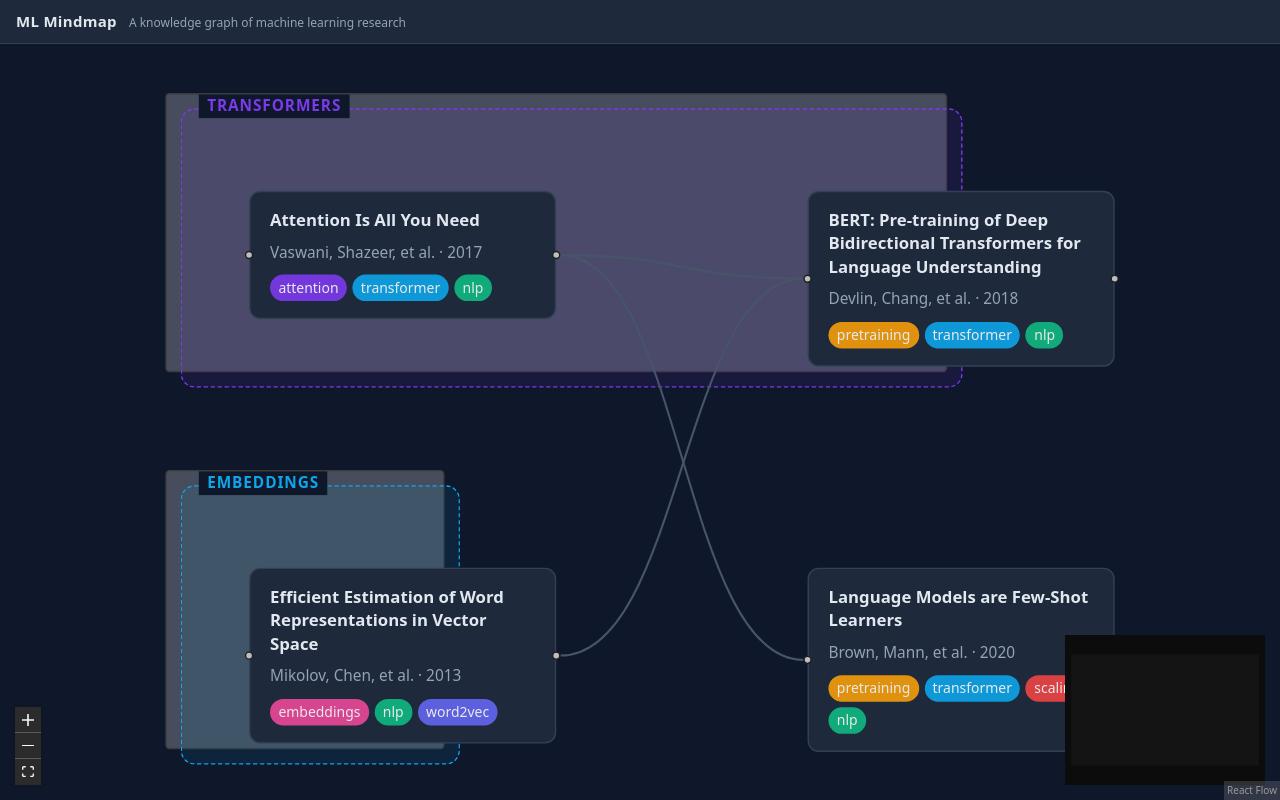
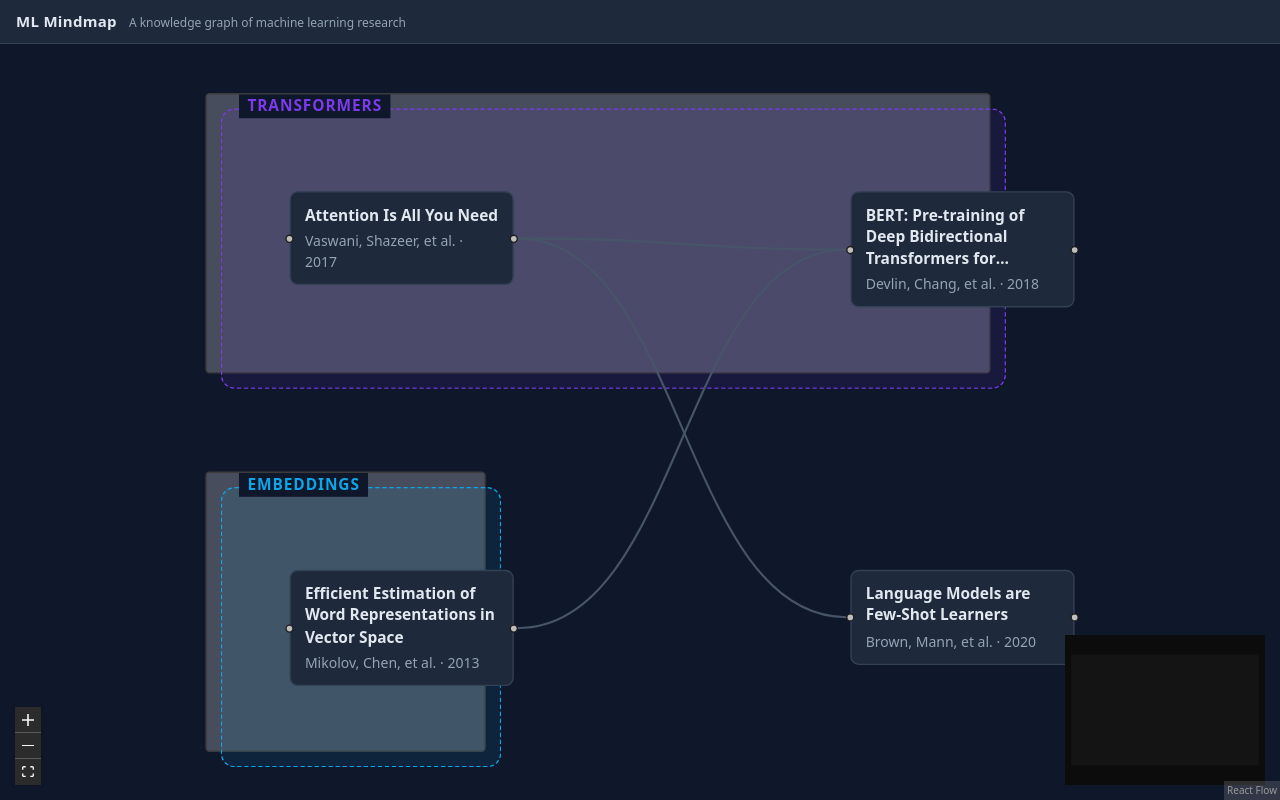
Before and after one commit to rpw1134/ml-mindmap, a React (Vite) app: page / in a window 1280 px wide. Built offline with nearby package versions, Linux system fonts and the light colour scheme.

Commit message:
node size bug fix

```diff
--- a/src/App.css
+++ b/src/App.css
@@ -46,9 +46,9 @@
 .paper-node {
   background: var(--bg-surface);
   border: 1px solid var(--border);
-  border-radius: 8px;
-  padding: 12px 14px;
-  width: 220px;
+  border-radius: 6px;
+  padding: 8px 10px;
+  width: 160px;
   cursor: pointer;
   transition: border-color 0.15s, box-shadow 0.15s;
 }
@@ -59,7 +59,7 @@
 }
 
 .paper-node__title {
-  font-size: 12px;
+  font-size: 11px;
   font-weight: 600;
   color: var(--text);
   line-height: 1.4;
@@ -67,28 +67,12 @@
   -webkit-line-clamp: 3;
   -webkit-box-orient: vertical;
   overflow: hidden;
-  margin-bottom: 6px;
+  margin-bottom: 4px;
 }
 
 .paper-node__meta {
-  font-size: 11px;
+  font-size: 10px;
   color: var(--text-muted);
-  margin-bottom: 8px;
-}
-
-.paper-node__tags {
-  display: flex;
-  flex-wrap: wrap;
-  gap: 4px;
-}
-
-.paper-node__tag {
-  font-size: 10px;
-  font-weight: 500;
-  padding: 2px 6px;
-  border-radius: 100px;
-  color: #fff;
-  opacity: 0.9;
 }
 
 /* ─── Group node ──────────────────────────────────────────────── */
--- a/src/components/MindMap.tsx
+++ b/src/components/MindMap.tsx
@@ -25,8 +25,10 @@ const nodeTypes = {
 export default function MindMap() {
   const [selectedPaper, setSelectedPaper] = useState<Paper | null>(null);
 
-  const handleSelect = useCallback((paper: Paper) => {
-    setSelectedPaper(paper);
+  const handleNodeClick = useCallback((_event: React.MouseEvent, node: AnyNode) => {
+    if (node.type === 'paper') {
+      setSelectedPaper(node.data as Paper);
+    }
   }, []);
 
   const handleClose = useCallback(() => {
@@ -42,7 +44,6 @@ export default function MindMap() {
         position: g.position,
         data: g,
         style: { width: g.size.width, height: g.size.height },
-        // zIndex -1 keeps groups behind paper nodes
         zIndex: -1,
         selectable: false,
         draggable: false,
@@ -50,17 +51,17 @@ export default function MindMap() {
     [],
   );
 
-  // Convert paper data → React Flow nodes, attaching the select handler
+  // Convert paper data → React Flow nodes
   const paperNodes: AnyNode[] = useMemo(
     () =>
       mindmapData.papers.map((p) => ({
         id: p.id,
         type: 'paper',
         position: p.position,
-        data: { ...p, onSelect: handleSelect },
+        data: p,
         draggable: false,
       })),
-    [handleSelect],
+    [],
   );
 
   const nodes: AnyNode[] = useMemo(
@@ -76,7 +77,6 @@ export default function MindMap() {
         source: e.source,
         target: e.target,
         label: e.label,
-        // Styling for optional labels
         labelStyle: { fill: '#94a3b8', fontSize: 11 },
         labelBgStyle: { fill: '#1e293b', fillOpacity: 0.8 },
         style: { stroke: '#475569', strokeWidth: 1.5 },
@@ -92,7 +92,7 @@ export default function MindMap() {
         nodeTypes={nodeTypes}
         nodesDraggable={false}
         nodesConnectable={false}
-        elementsSelectable={false}
+        onNodeClick={handleNodeClick}
         fitView
         fitViewOptions={{ padding: 0.15 }}
         colorMode="dark"
--- a/src/components/PaperNode.tsx
+++ b/src/components/PaperNode.tsx
@@ -2,63 +2,20 @@ import { memo } from 'react';
 import { Handle, Position } from '@xyflow/react';
 import type { Paper } from '../types';
 
-// Tag colors — cycles through these for distinct visual separation
-const TAG_COLORS = [
-  '#7c3aed', // violet
-  '#0ea5e9', // sky
-  '#10b981', // emerald
-  '#f59e0b', // amber
-  '#ef4444', // red
-  '#ec4899', // pink
-  '#6366f1', // indigo
-];
-
-const tagColorCache = new Map<string, string>();
-let tagColorIndex = 0;
-
-function getTagColor(tag: string): string {
-  if (!tagColorCache.has(tag)) {
-    tagColorCache.set(tag, TAG_COLORS[tagColorIndex % TAG_COLORS.length]);
-    tagColorIndex++;
-  }
-  return tagColorCache.get(tag)!;
-}
-
-type PaperNodeData = Paper & { onSelect: (paper: Paper) => void };
-
-function PaperNode({ data }: { data: PaperNodeData }) {
+function PaperNode({ data }: { data: Paper }) {
   const displayAuthors =
     data.authors.length > 2
       ? `${data.authors[0]}, ${data.authors[1]}, et al.`
       : data.authors.join(', ');
 
   return (
-    <div
-      className="paper-node"
-      onClick={() => data.onSelect(data)}
-      title="Click for details"
-    >
+    <div className="paper-node">
       <Handle type="target" position={Position.Left} />
       <Handle type="source" position={Position.Right} />
-
       <div className="paper-node__title">{data.title}</div>
       <div className="paper-node__meta">
         {displayAuthors} · {data.year}
       </div>
-
-      {data.tags && data.tags.length > 0 && (
-        <div className="paper-node__tags">
-          {data.tags.map((tag) => (
-            <span
-              key={tag}
-              className="paper-node__tag"
-              style={{ backgroundColor: getTagColor(tag) }}
-            >
-              {tag}
-            </span>
-          ))}
-        </div>
-      )}
     </div>
   );
 }
```
